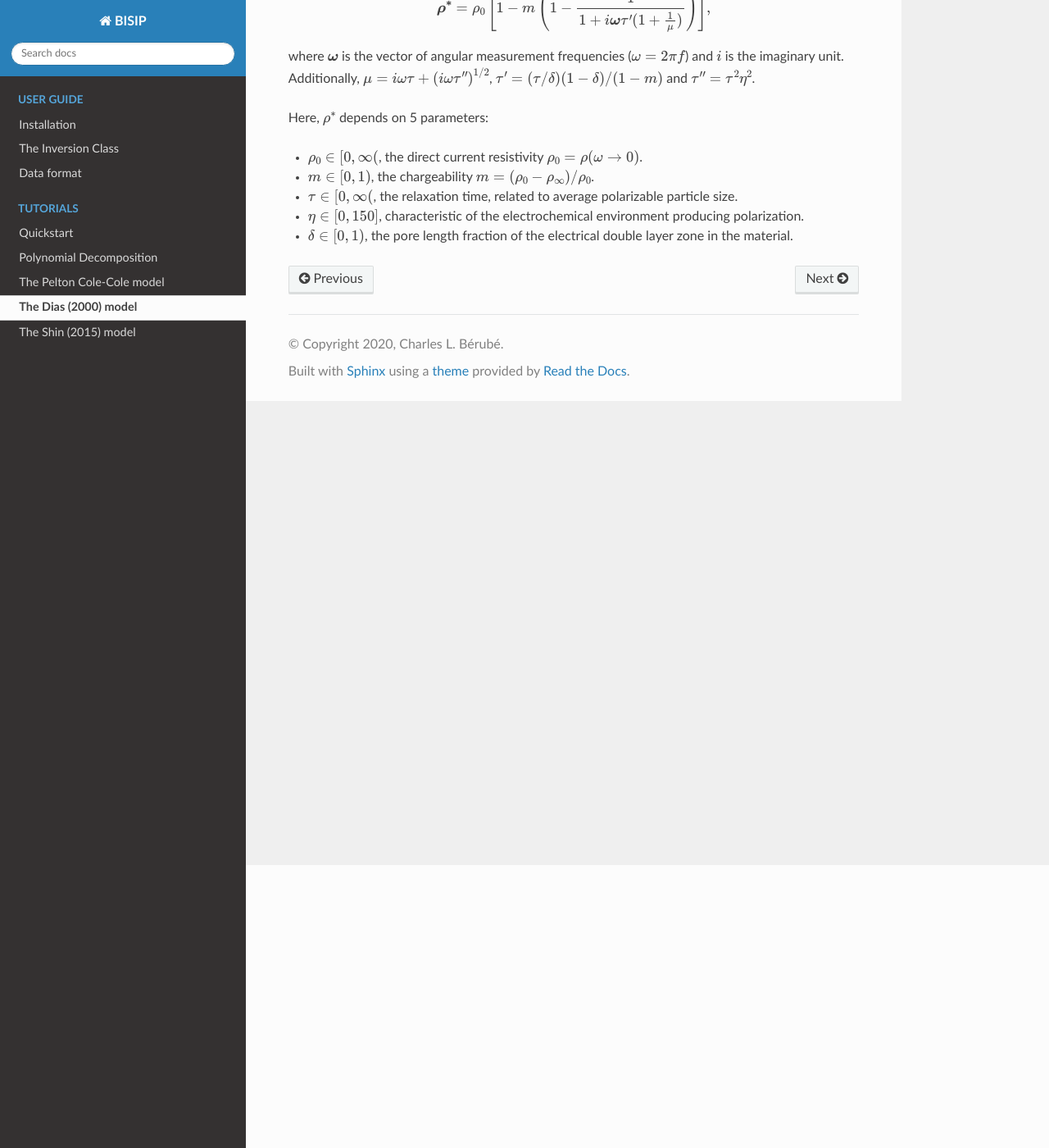
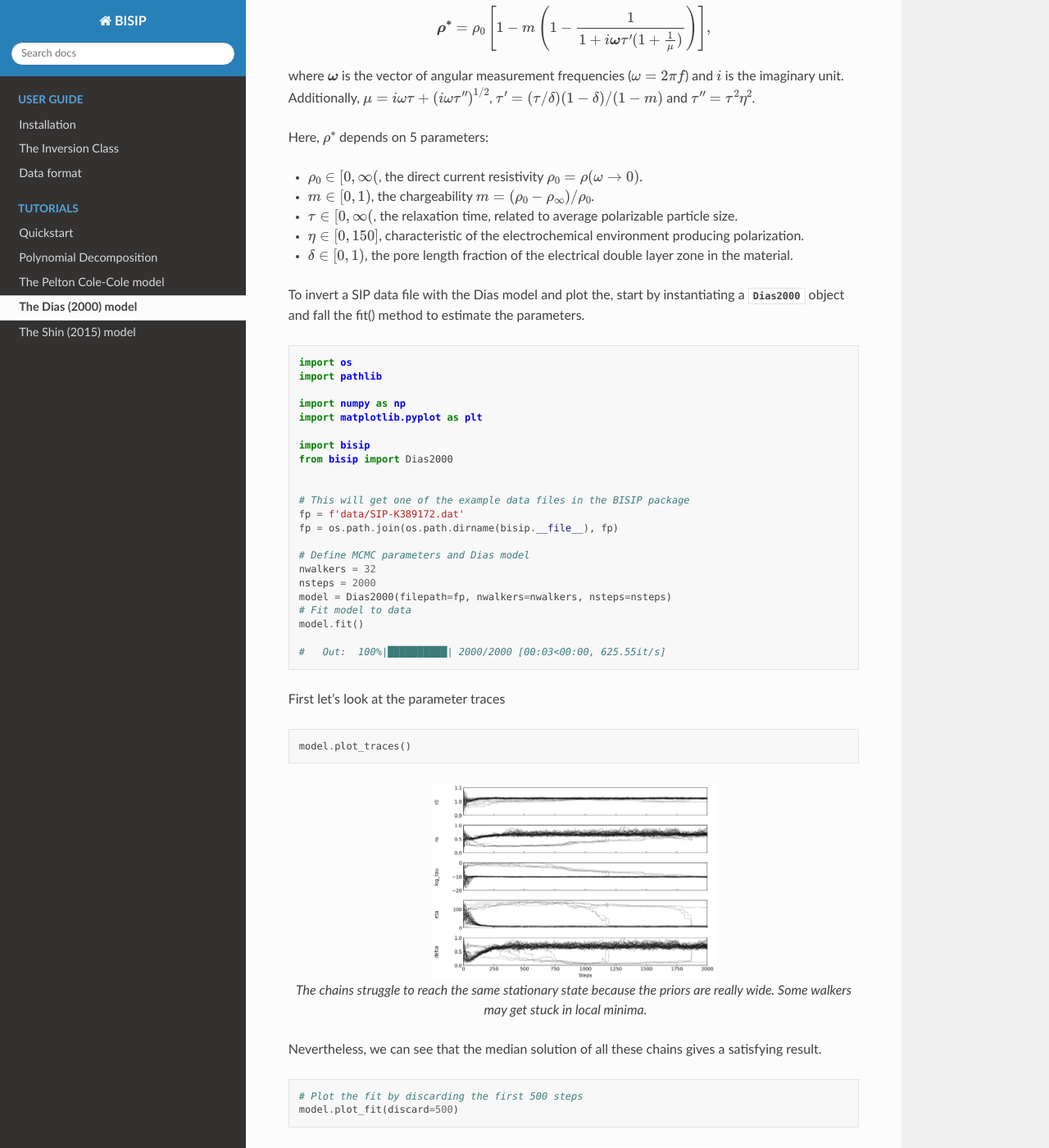
Before and after one commit to clberube/bisip2, a Sphinx documentation site: the page built from docs/tutorials/dias.rst, in a window 1280 px wide and 1400 px high, scrolled down 345 px. Shown: the whole window at 82% size. Built offline with Sphinx 7.4.7 and the Read the Docs theme 2.0.0, drawn with Linux system fonts in a browser that asks for light colours; some of the changed text lies outside the part shown.

Commit message:
Update docs

```diff
--- a/docs/tutorials/dias.rst
+++ b/docs/tutorials/dias.rst
@@ -33,3 +33,85 @@ Here, :math:`\rho^*` depends on 5 parameters:
   electrochemical environment producing polarization.
 - :math:`\delta \in [0, 1)`, the pore length fraction of the electrical double
   layer zone in the material.
+
+To invert a SIP data file with the Dias model and plot the, start by instantiating a
+:class:`Dias2000` object and fall the fit() method to estimate the parameters.
+
+.. code-block:: python
+
+    import os
+    import pathlib
+
+    import numpy as np
+    import matplotlib.pyplot as plt
+
+    import bisip
+    from bisip import Dias2000
+
+
+    # This will get one of the example data files in the BISIP package
+    fp = f'data/SIP-K389172.dat'
+    fp = os.path.join(os.path.dirname(bisip.__file__), fp)
+
+    # Define MCMC parameters and Dias model
+    nwalkers = 32
+    nsteps = 2000
+    model = Dias2000(filepath=fp, nwalkers=nwalkers, nsteps=nsteps)
+    # Fit model to data
+    model.fit()
+
+    #   Out:  100%|██████████| 2000/2000 [00:03<00:00, 625.55it/s]
+
+First let's look at the parameter traces
+
+.. code-block:: python
+
+    model.plot_traces()
+
+.. figure:: ./figures/dias_wide_traces.png
+    :width: 50%
+    :align: center
+
+    The chains struggle to reach the same stationary state because the priors
+    are really wide. Some walkers may get stuck in local minima.
+
+Nevertheless, we can see that the median solution of all these chains gives a
+satisfying result.
+
+.. code-block:: python
+
+    # Plot the fit by discarding the first 500 steps
+    model.plot_fit(discard=500)
+
+.. figure:: ./figures/dias_fit.png
+    :width: 50%
+    :align: center
+
+    The adjustment is satisfying, the 95% HPD is representative of the
+    repetition error on the measurements.
+
+A good strategy to reduce the chance that walkers get stuck in local minima
+would be to tighten the priors are the values we think give a good result. Here
+we will set new boundaries for :math:`\eta` and :math:`\log_{\tau}`.
+
+.. code-block:: python
+
+    # Adjust the boundaries
+    model.params.update(eta=[0, 25], log_tau=[-15, -5])
+    model.p0 = None  # here we reset the randomly selected initial values
+
+    model.fit()
+    model.plot_traces()
+
+.. figure:: ./figures/dias_bounds_updated.png
+    :width: 50%
+    :align: center
+
+    We can see that the stricter priors have allowed all walkers to find the
+    same parameter values that maximize the likelihood.
+
+.. note::
+    It is important to reset the starting values after changing the boundaries,
+    otherwise the chains will start in areas of 0 probability and fail to reach
+    a stationary state.
+    TODO: automatically detect if parameters were updated and reset initial values.
--- a/docs/tutorials/pelton.rst
+++ b/docs/tutorials/pelton.rst
@@ -7,8 +7,8 @@ In this tutorial we will show that the parameter space of the generalized
 Cole-Cole model can be quite complex for some data sets.
 
 `Pelton (1978) <https://agupubs.onlinelibrary.wiley.com/doi/abs/10.1029/JB077i026p04945>`_
-noted that the complex resistivity of rocks could be interpreted using Cole-Cole
-relaxation models:
+noted that the complex resistivity spectra of rocks :math:`\boldsymbol{\rho^*}`
+could be interpreted using Cole-Cole relaxation models:
 
 .. math::
   \boldsymbol{\rho^*} = \rho_0 \left[ 1-m\left(1-\frac{1}{1+(i\boldsymbol{\omega}\tau)^c} \right) \right],
--- /dev/null
+++ b/docs/tutorials/scripts/dias_example.py
@@ -0,0 +1,58 @@
+# @Author: charles
+# @Date:   2020-03-13T10:32:45-04:00
+# @Last modified by:   charles
+# @Last modified time: 2020-03-13T11:28:25-04:00
+
+
+import os
+import pathlib
+
+import numpy as np
+import matplotlib.pyplot as plt
+
+import bisip
+from bisip import Dias2000
+
+
+cfp = pathlib.Path(__file__).parent.parent.absolute()
+
+if __name__ == '__main__':
+    fp = f'data/SIP-K389172.dat'
+    fp = os.path.join(os.path.dirname(bisip.__file__), fp)
+
+    nwalkers = 32
+    nsteps = 2000
+    model = Dias2000(filepath=fp, nwalkers=nwalkers, nsteps=nsteps)
+    model.fit()
+
+    fig = model.plot_traces()
+    dst_p = os.path.join(cfp, 'figures/')
+    # fig.savefig(dst_p+'dias_wide_traces.png', dpi=144, bbox_inches='tight')
+    plt.close()
+
+    model.params.update(eta=[0, 25], log_tau=[-15, -5])
+    model.p0 = None
+
+    model.fit()
+    fig = model.plot_traces()
+    # fig.savefig(dst_p+'dias_bounds_updated.png', dpi=144, bbox_inches='tight')
+    plt.close()
+
+    fig = model.plot_fit(discard=500)
+    # fig.savefig(dst_p+'dias_fit.png', dpi=144, bbox_inches='tight')
+    plt.close()
+
+    # start = np.vstack([[1.0, 0.25, -10, 5, 0.5] for _ in range(32)])
+    # model.p0 = start + 1e-1*start*(np.random.rand(*start.shape) - 1)
+    # # Update parameter boundaries inplace
+    # # model.params.update(a0=[-2, 2])
+    # model.fit()
+    #
+    # chain = model.get_chain(discard=1000, thin=1, flat=True)
+    # # Get the mean parameter values and their std
+    # # discarding the first 1000 steps (burn-in)
+    # values = model.get_param_mean(chain)
+    # uncertainties = model.get_param_std(chain)
+    #
+    # for n, v, u in zip(model.param_names, values, uncertainties):
+    #     print(f'{n}: {v:.5f} +/- {u:.5f}')
```
Also changed, not shown: other parts of docs/tutorials/dias.rst (+2 -2 lines), docs/tutorials/figures/dias_bounds_updated.png (added), docs/tutorials/figures/dias_fit.png (added), docs/tutorials/figures/dias_wide_traces.png (added), 2 other files.
